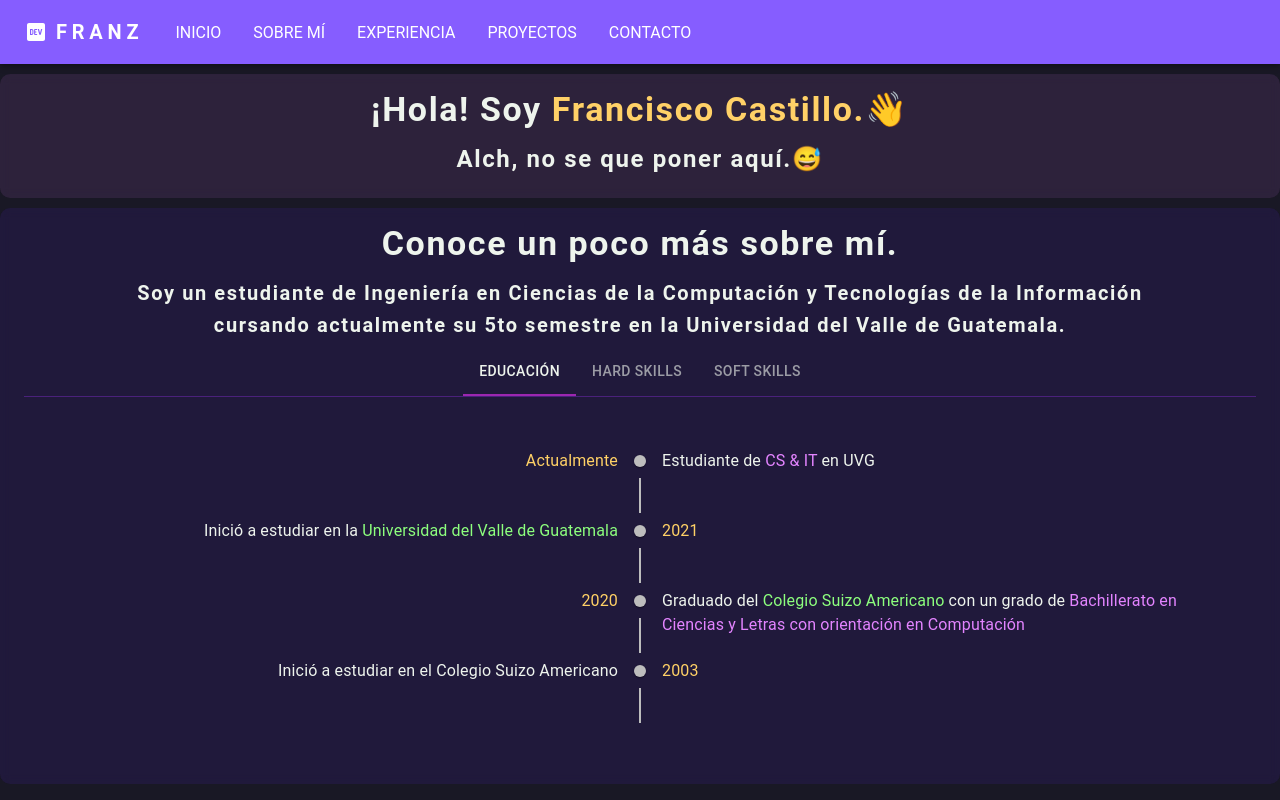
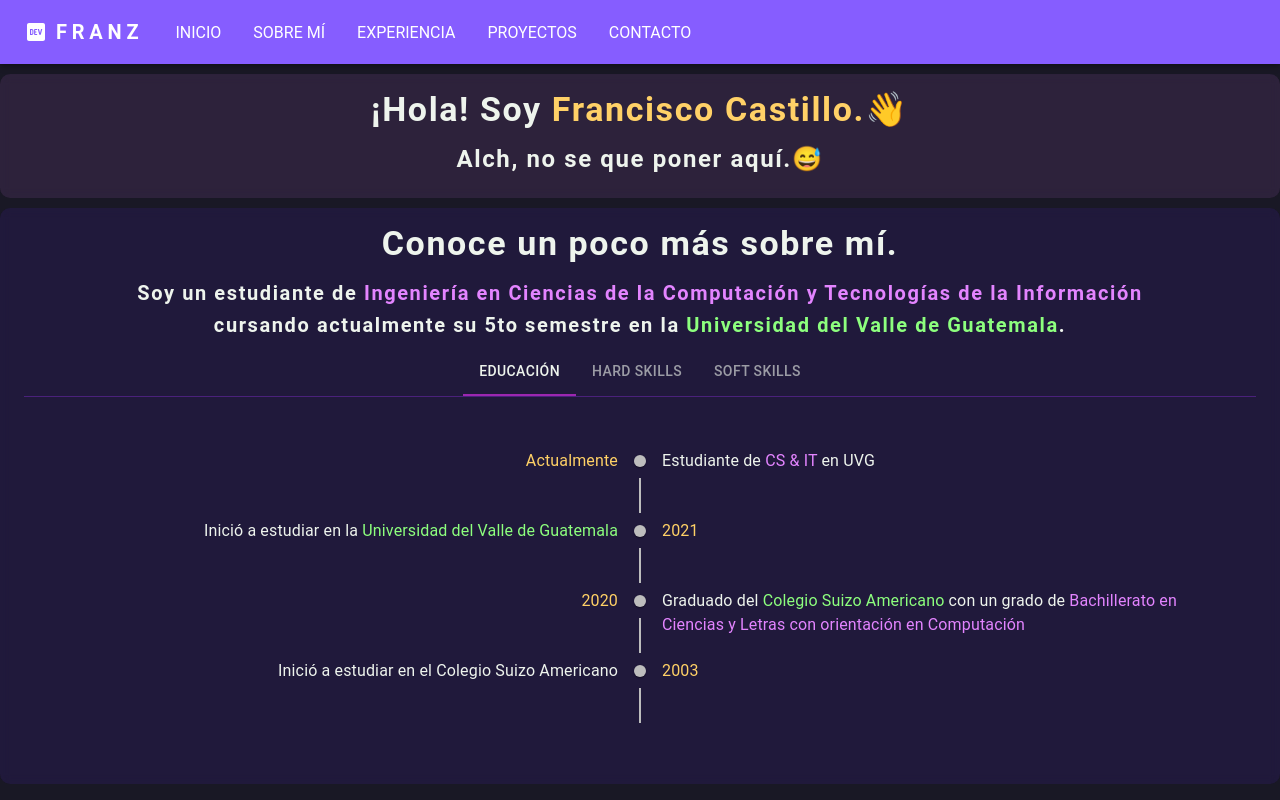
Before and after one commit to FranzCastillo/Portfolio, a React (Create React App) app: page / in a window 1280 px wide. Shown: the top 800 px of the page. Built offline with nearby package versions, Linux system fonts and the light colour scheme.

Commit message:
Education Updated

```diff
--- a/src/components/AboutTabs/Education/Education.scss
+++ b/src/components/AboutTabs/Education/Education.scss
@@ -6,6 +6,6 @@
   }
 
   #place{
-    color: #8dff7e;
+    color: $green;
   }
 }
--- a/src/components/AboutTabs/Education/EducationTimeline.js
+++ b/src/components/AboutTabs/Education/EducationTimeline.js
@@ -7,6 +7,7 @@ import TimelineDot from '@mui/lab/TimelineDot';
 import TimelineOppositeContent from '@mui/lab/TimelineOppositeContent';
 import "./Education.scss";
 import * as React from "react";
+import Typography from "@mui/material/Typography";
 
 const EducationTimeline = () => {
     return (
@@ -57,6 +58,17 @@ const EducationTimeline = () => {
                     <TimelineContent>Inició a estudiar en el Colegio Suizo Americano</TimelineContent>
                 </TimelineItem>
             </Timeline>
+            <Typography
+                className={"title"}
+                variant="p"
+                component="p"
+                gutterBottom
+                sx={{
+                    textAlign: 'center',
+                }}
+            >
+            {/*    Si tuviera alguna certificación adicional, la colocaría acá*/}
+            </Typography>
         </div>
     );
 }
--- a/src/pages/About/About.js
+++ b/src/pages/About/About.js
@@ -2,6 +2,7 @@ import React from 'react';
 import Container from "@mui/material/Container";
 import Typography from "@mui/material/Typography";
 import AboutTabs from "../../components/AboutTabs/AboutTabs";
+import "./About.scss";
 
 const About = () => {
     return (
@@ -36,7 +37,7 @@ const About = () => {
                     textAlign: 'center',
                 }}
             >
-                <div>Soy un estudiante de <span id={"career"}>Ingeniería en Ciencias de la Computación y Tecnologías de la Información</span></div>
+                <div>Soy un estudiante de <span id={"about-career"}>Ingeniería en Ciencias de la Computación y Tecnologías de la Información</span></div>
                 cursando actualmente su 5to semestre en la <span id={"university"}>Universidad del Valle de Guatemala</span>.
             </Typography>
             <AboutTabs />
--- a/src/pages/About/About.scss
+++ b/src/pages/About/About.scss
@@ -5,4 +5,12 @@
     font-weight: 700;
     letter-spacing: .1rem;
   }
+
+  #about-career {
+    color: $tertiary-color;
+  }
+
+  #university {
+    color: $green;
+  }
 }
--- a/src/styles/Variables.scss
+++ b/src/styles/Variables.scss
@@ -5,5 +5,7 @@ $primary-color: #865DFF;
 $secondary-color: #E384FF;
 $tertiary-color: #E384FF;
 $accent-color: #FFD166;
+$green: #8dff7e;
+$red: #ff8d8d;
 
 $font-family: 'Roboto', sans-serif;
```
